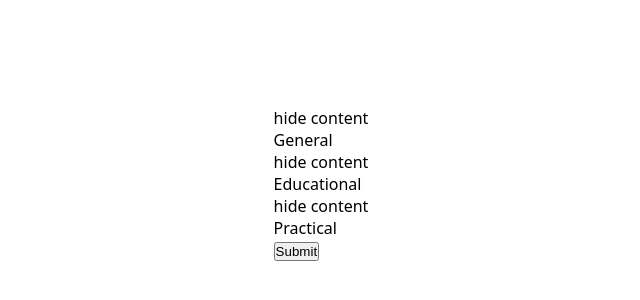
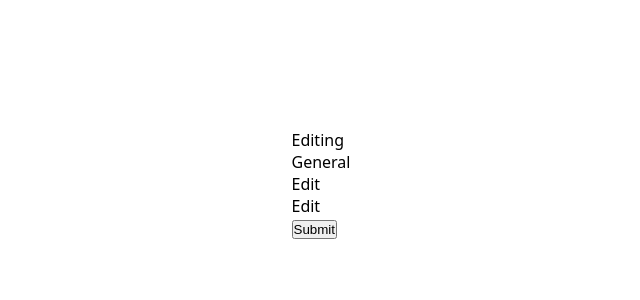
Before and after one commit to crispynoodlesoup/react-CV, a React (Vite) app: page / in a window 1280 px wide. Shown: the part 216-516 px from the top of the page, without its empty margins (319-959 px from the left). Built offline with nearby package versions, Linux system fonts and the light colour scheme.

Commit message:
use logic to handle change of section displays

```diff
--- a/src/App.jsx
+++ b/src/App.jsx
@@ -2,36 +2,42 @@ import { useState } from "react";
 import "../style/app.css";
 
 function General() {
-  return <>General</>;
+  return <div>General</div>;
 }
 
 function Educational() {
-  return <>Educational</>;
+  return <div>Educational</div>;
 }
 
 function Practical() {
-  return <>Practical</>;
+  return <div>Practical</div>;
 }
 
-function Accordion({ children }) {
+function Accordion({ children, accordionId, selected, onSelect }) {
   return (
     <section>
-      <div className="accordion-switch">hide content</div>
-      {children}
+      <div className="accordion-switch" onClick={() => {onSelect(accordionId)}}>{selected === accordionId ? "Editing" : "Edit" }</div>
+      {selected === accordionId ? children : null}
     </section>
   );
 }
 
 function CV() {
+  const [selected, setSelected] = useState(0);
+
+  function select(accordionId) {
+    setSelected(accordionId);
+  }
+
   return (
     <form className="application">
-      <Accordion>
+      <Accordion accordionId={0} selected={selected} onSelect={select}>
         <General></General>
       </Accordion>
-      <Accordion>
+      <Accordion accordionId={1} selected={selected} onSelect={select}>
         <Educational></Educational>
       </Accordion>
-      <Accordion>
+      <Accordion accordionId={2} selected={selected} onSelect={select}>
         <Practical></Practical>
       </Accordion>
       <button type="button">Submit</button>
```
